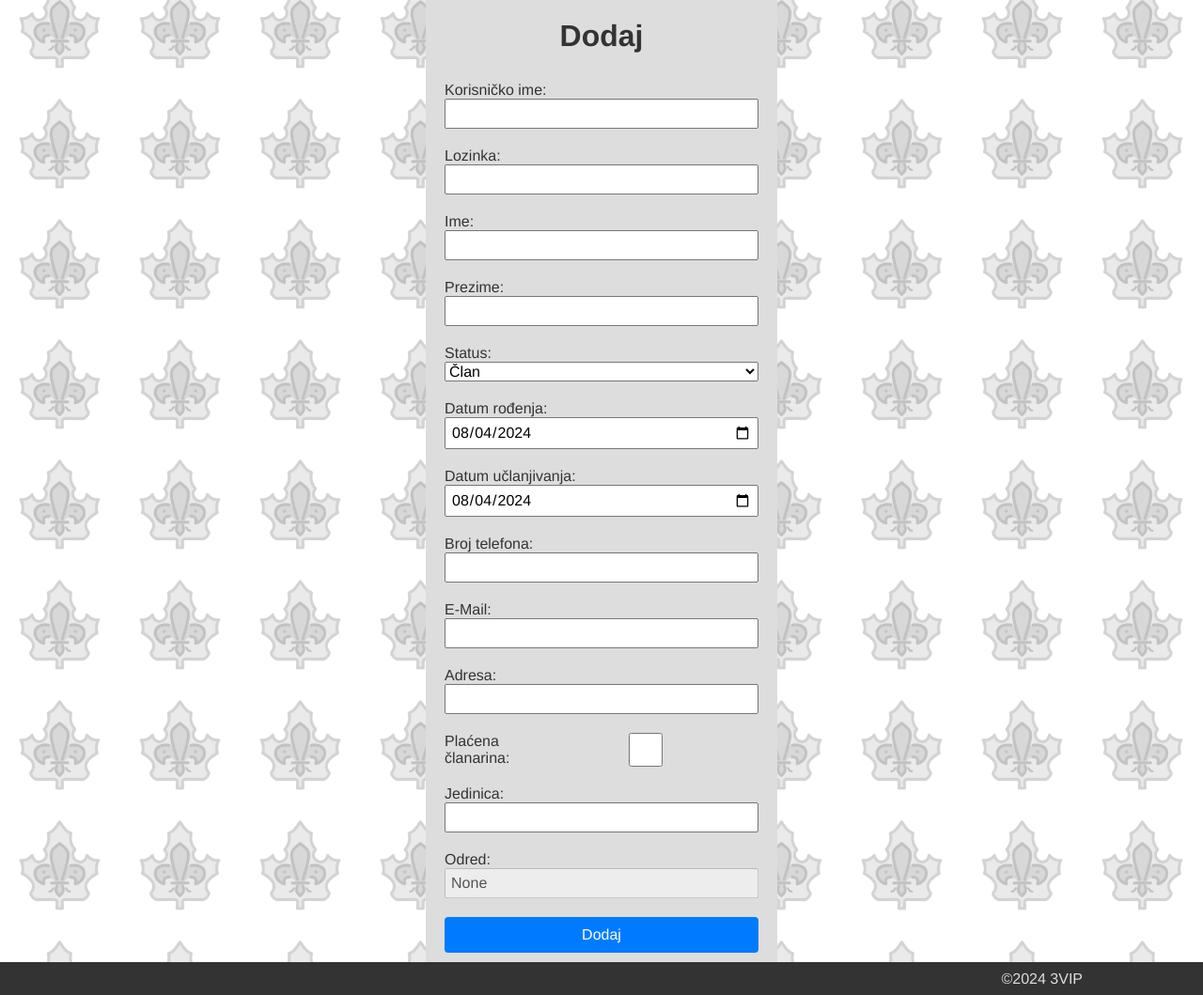
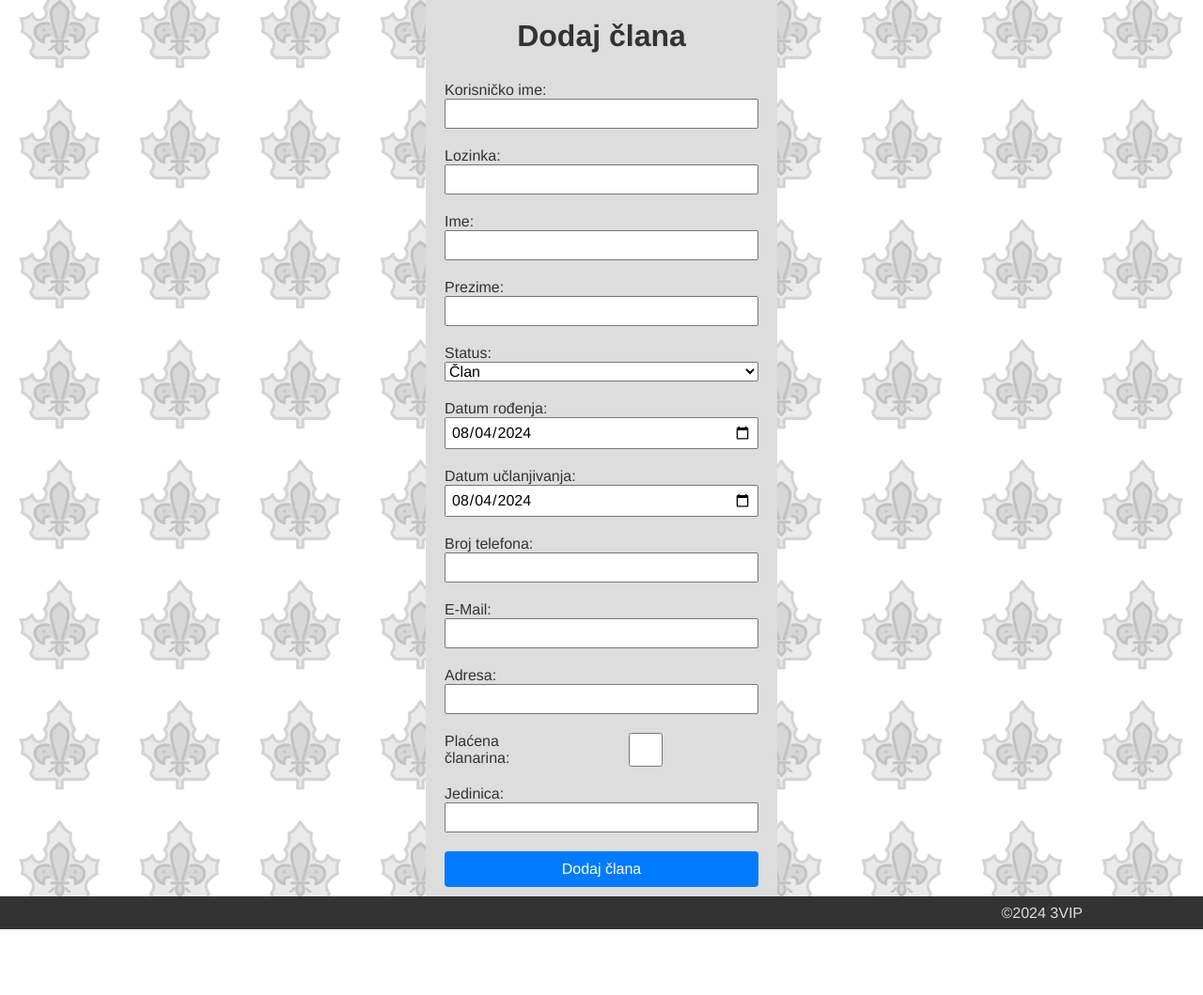
Before and after one commit to Kiconii13/eScoutID, a Flask app: page /addClan in a window 1280 px wide. Shown: the part 35-1094 px from the top of the page at 94% size. After the commit the page ends 1024 px from the top, so only its background shows below. Run offline with Flask 3, Linux system fonts and the light colour scheme; a user stored in the database is signed in; tables that the repository leaves empty hold one stand-in row (values such as "Sample post").

Commit message:
ispis imena odreda umesto odred_id na stranici edit clana kada se dodaje novi clan vise ne postoji polje odred_id

```diff
--- a/app.py
+++ b/app.py
@@ -207,11 +207,11 @@ def addClan():
         except IntegrityError: #exeption ako korisnicko ime vec postoji (Mogo bi malo drugacije da se napravi ispis greske, funkcionalnost je tu)
             db.session.rollback()
             flash("Uneto korisničko ime već postoji!","Greška")
-            return render_template("addClan.html", h1 = "Dodaj", clan = User())
+            return render_template("addClan.html", h1 = "Dodaj člana", clan = User())
     else:
         if current_user.role != "admin":
             return redirect(url_for("dashboard"))
-        return render_template("addClan.html", h1 = "Dodaj", clan = new_user)
+        return render_template("addClan.html", h1 = "Dodaj člana", clan = new_user)
 
 
 @app.route("/editClan/<int:id>", methods = ["POST","GET"])
@@ -227,11 +227,12 @@ def editClan(id):
         except IntegrityError: # exeption ako korisnicko ime vec postoji (Mogo bi malo drugacije da se napravi ispis greske, funkcionalnost je tu)
             db.session.rollback()
             flash("Uneto korisničko ime već postoji!","Greška")
-            return render_template("addClan.html", h1 = "Izmeni", clan = User.query.get(id))
+            return render_template("addClan.html", h1 = "Izmeničlana", clan = User.query.get(id))
     else:
         if current_user.role != "admin":
             return redirect(url_for("dashboard"))
-        return render_template("addClan.html", h1 = "Izmeni", clan = user)
+        odred = Odred.query.filter_by(id = user.odred_id).first()
+        return render_template("addClan.html", h1 = "Izmeni člana", clan = user, odred = odred.name)
 
 
 @app.route("/program")
--- a/templates/addClan.html
+++ b/templates/addClan.html
@@ -24,7 +24,7 @@
         {% endwith %}
     </div>
 
-    {% if h1 == "Dodaj" %}
+    {% if h1 == "Dodaj člana" %}
     <label>
         Lozinka:
         <input type="password" id="password" name="password" value = "{{clan.password}}" required oninvalid="this.setCustomValidity('Unesite lozinku člana')" oninput="this.setCustomValidity('')">
@@ -82,11 +82,12 @@
         Jedinica:
         <input type="text" id="jedinica" name="jedinica" value = "{{clan.jedinica}}">
     </label>
+    {% if h1 != "Dodaj člana"%}
     <label>
         Odred:
-        <input type="text" id="odred_id" name="odred_id" value = "{{clan.odred_id}}" disabled>
+        <input type="text" id="odred_id" name="odred_id" value = "{{ odred }}" disabled>
     </label>
-
+    {% endif %}
     <input type="submit" value="{{h1}}" class="btn">
 </form>
 
--- a/templates/addOdred.html
+++ b/templates/addOdred.html
@@ -47,6 +47,6 @@
         </select>
     </label>
 
-    <input type="submit" value="Dodaj" class="btn">
+    <input type="submit" value="{{ h1 }}" class="btn">
 </form>
 {% endblock %}
```
